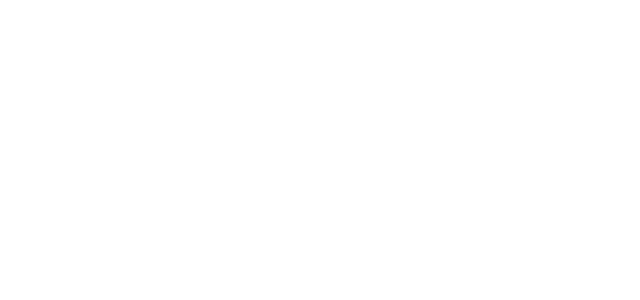
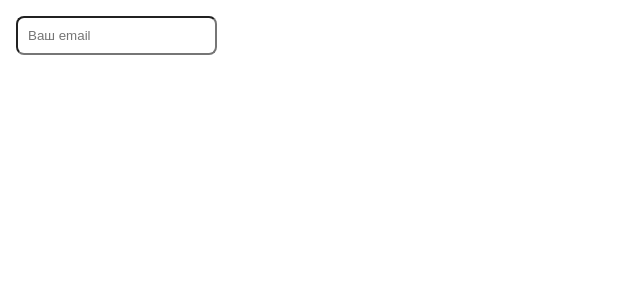
Before and after one commit to Scat55/TestTaskMedodsForm, a Vue app: page / in a window 1280 px wide. Shown: the top 300 px of the page, without its empty margins (0-640 px from the left). Built offline with nearby package versions, Linux system fonts and the light colour scheme.

Commit message:
feat: test validation

```diff
--- a/package.json
+++ b/package.json
@@ -8,6 +8,8 @@
     "preview": "vite preview"
   },
   "dependencies": {
+    "@vuelidate/core": "^2.0.3",
+    "@vuelidate/validators": "^2.0.4",
     "pinia": "^2.1.7",
     "vue": "^3.3.4"
   },
--- a/src/App.vue
+++ b/src/App.vue
@@ -1,42 +1,19 @@
 <script setup>
+import PersonData from './components/PersonData.vue';
 
 </script>
 
 <template>
-  <header>
+  <main>
+    <form>
+      <PersonData
 
-  </header>
-
-  <main>
-
+      />
+    </form>
   </main>
 </template>
 
-<style scoped>
-header {
-  line-height: 1.5;
-}
+<style lang="sass" scoped>
 
-.logo {
-  display: block;
-  margin: 0 auto 2rem;
-}
 
-@media (min-width: 1024px) {
-  header {
-    display: flex;
-    place-items: center;
-    padding-right: calc(var(--section-gap) / 2);
-  }
-
-  .logo {
-    margin: 0 2rem 0 0;
-  }
-
-  header .wrapper {
-    display: flex;
-    place-items: flex-start;
-    flex-wrap: wrap;
-  }
-}
 </style>
--- a/src/assets/main.sass
+++ b/src/assets/main.sass
@@ -0,0 +1,4 @@
+*
+  margin: 0
+  padding: 0
+  box-sizing: border-box
--- /dev/null
+++ b/src/components/PersonData.vue
@@ -0,0 +1,56 @@
+<script setup>
+import { ref, computed } from 'vue'
+import useVuelidate from '@vuelidate/core';
+import { minLength, email, helpers } from '@vuelidate/validators'
+
+
+const emaill = ref('')
+
+const rules = computed(() => ({
+  emaill: {
+    email: helpers.withMessage(`Неккоректный email`, email)
+  }
+}))
+const v = useVuelidate(rules, { emaill })
+console.log(v)
+</script>
+<template>
+  <div>
+
+    <input
+      type="email"
+      placeholder="Ваш email"
+      class="input"
+      v-model="v.emaill.$model"
+    >
+
+    <div
+      v-for="error in v.emaill.$errors"
+      :key="error.$uid"
+      class="error"
+    >{{ error.$message }}</div>
+
+  </div>
+</template>
+
+
+
+<style lang="sass" scoped>
+.input
+  display: block
+  padding: .625rem
+  margin-top: 1rem
+  margin-left: 1rem
+  border-radius: 0.5rem
+
+.error
+  display: inline-block
+  background-color: #FE5B72
+  margin-top: .25rem
+  border-radius: .4375rem
+  font-size: .8125rem
+  color: #fff
+  padding: .3125rem
+  margin-left: 1rem
+
+</style>
```
Also changed, not shown: 1 other file (tests, documents, lock files or other folders).
